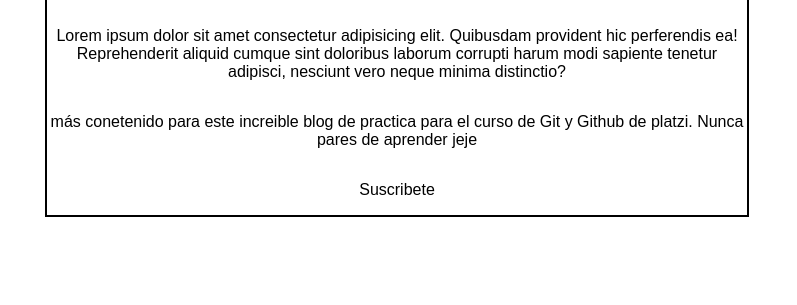
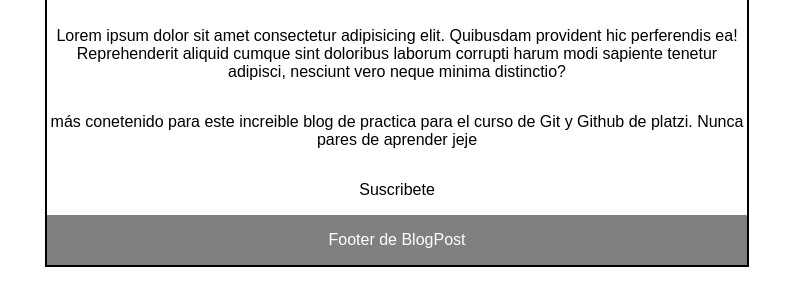
Before and after one commit to IviSoftware/BlogPracticaPlatzi, a plain HTML site: page index.html in a window 1280 px wide. Shown: the part 113-418 px from the top of the page, without its empty margins (243-1040 px from the left). Drawn offline with Linux system fonts and the light colour scheme.

Commit message:
Agregamos el footer con su backgroud

```diff
--- a/css/estilos.css
+++ b/css/estilos.css
@@ -40,3 +40,9 @@ body{
     font-size: 30px;
 
 }
+
+
+.footer{
+    background-color: grey;
+    color: white;
+}
--- a/index.html
+++ b/index.html
@@ -34,6 +34,10 @@
           Suscribete
         </p>
 
+        <footer class="footer">
+            <p>Footer de BlogPost</p>
+        </footer>
+
     </div>
 
 
```
